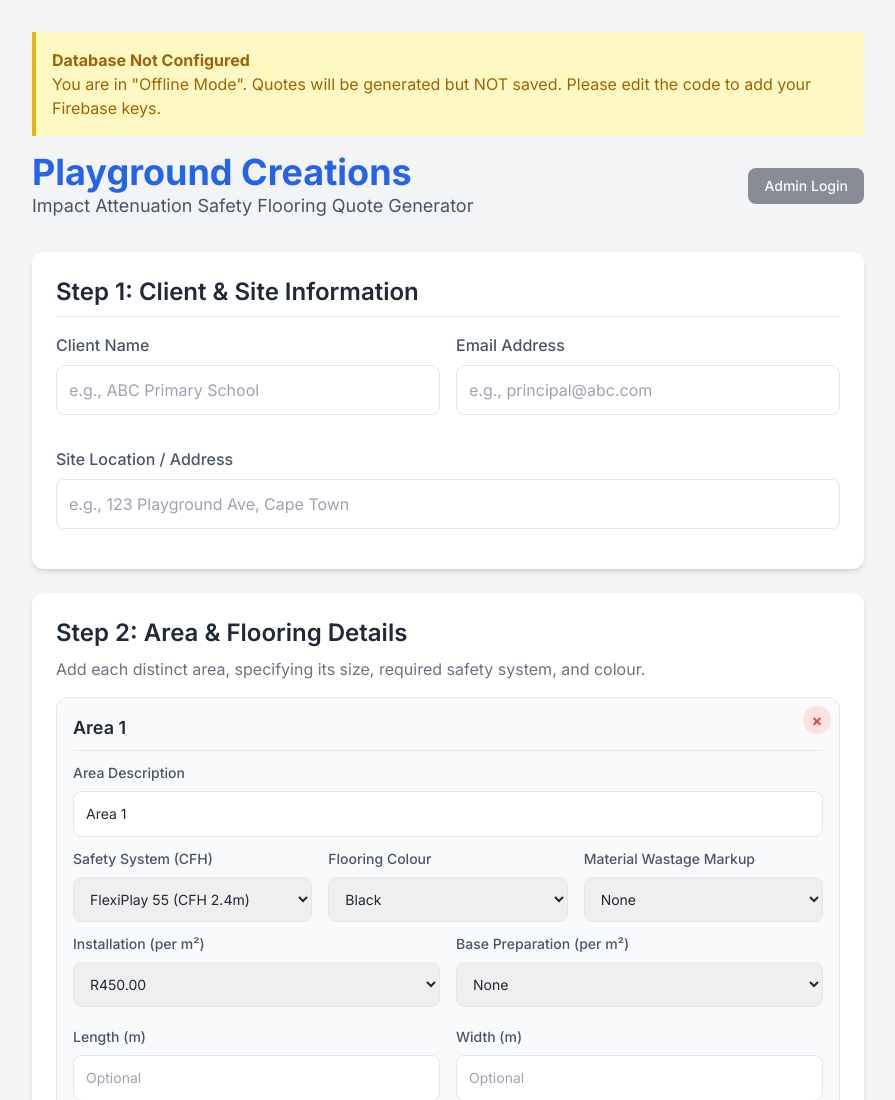
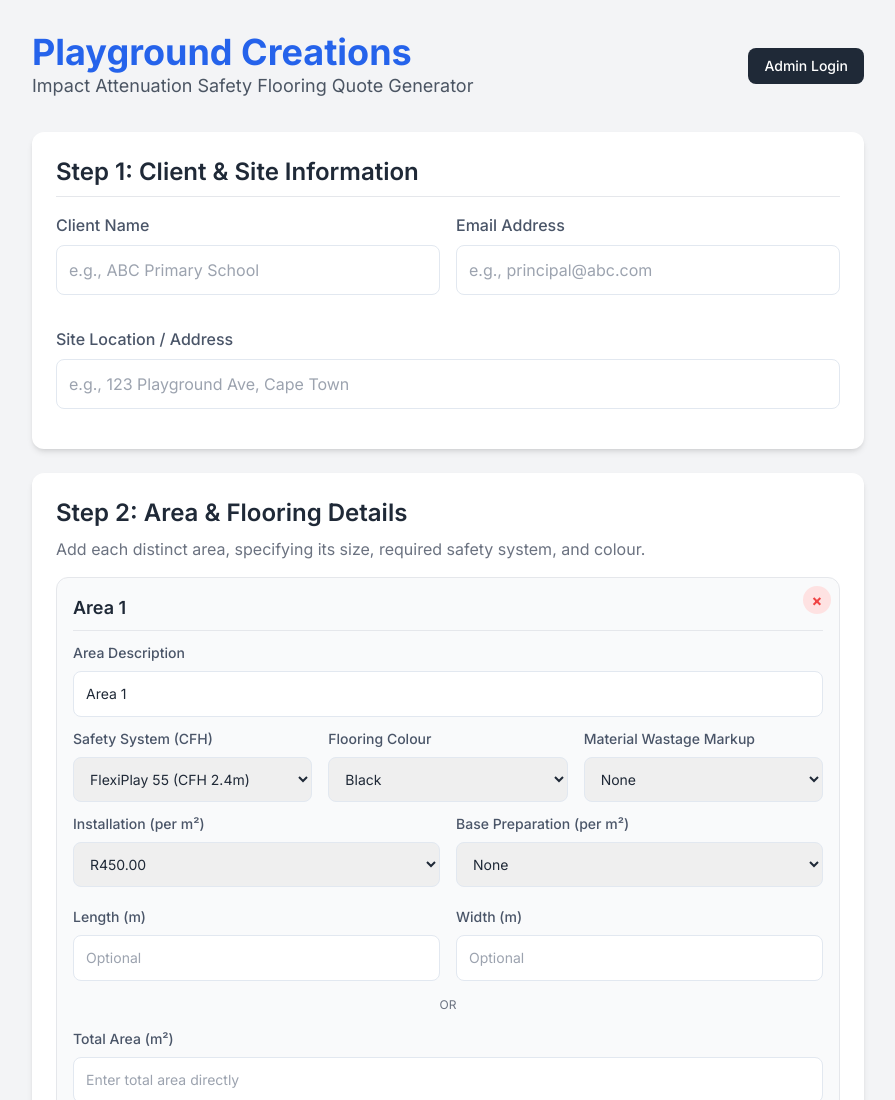
Before and after one commit to Trevor-PC/Quoting-with-Admin, a plain HTML site: page index.html in a window 1280 px wide. Shown: the top 1100 px of the page, without its empty margins (192-1087 px from the left). Drawn offline with nearby package versions, Linux system fonts and the light colour scheme; no server answers.

Commit message:
Update index.html

```diff
--- a/index.html
+++ b/index.html
@@ -365,15 +365,15 @@
         // Copy the specific text from google and paste it between the quotes ""
         // =========================================================================
 
-        let firebaseConfig = {
-            apiKey: "PASTE_YOUR_API_KEY_HERE",
-            authDomain: "PASTE_YOUR_AUTH_DOMAIN_HERE",
-            projectId: "PASTE_YOUR_PROJECT_ID_HERE",
-            storageBucket: "PASTE_YOUR_STORAGE_BUCKET_HERE",
-            messagingSenderId: "PASTE_YOUR_MESSAGING_SENDER_ID_HERE",
-            appId: "PASTE_YOUR_APP_ID_HERE"
-        };
-
+const firebaseConfig = {
+  apiKey: "AIzaSyB8fj2h006hhhF87XtY_9B3fbh6oPMPLUg",
+  authDomain: "playground-creations-quotes.firebaseapp.com",
+  projectId: "playground-creations-quotes",
+  storageBucket: "playground-creations-quotes.firebasestorage.app",
+  messagingSenderId: "627155954680",
+  appId: "1:627155954680:web:56743de59c9525fd35840d",
+  measurementId: "G-1034TW2S79"
+};
         // If running in this AI chat environment, we use temporary keys automatically.
         if (typeof __firebase_config !== 'undefined') {
             firebaseConfig = JSON.parse(__firebase_config);
```
